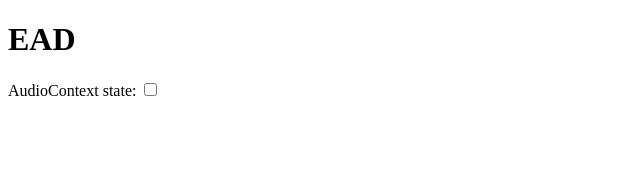
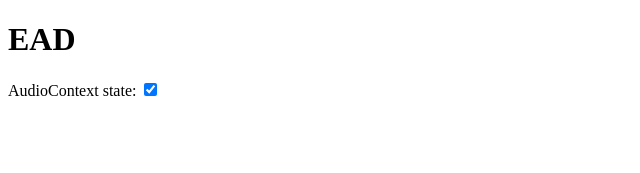
Before and after one commit to servetti-polito/ead-web-audio-intro-and-vis, a React (Vite) app: page / in a window 1280 px wide. Shown: the top 173 px of the page, without its empty margins (0-640 px from the left). Built offline with nearby package versions, Linux system fonts and the light colour scheme.

Commit message:
fix stale .state

```diff
--- a/src/App.jsx
+++ b/src/App.jsx
@@ -8,12 +8,12 @@ function App() {
     osc1: new OscillatorNode(audioCtx)
   })
 
-  const [audioContextState, setAudioContextState] = useState( audioCtx.state == "running"  )
-
   useEffect( () => {
     audioNodes.osc1.connect(audioCtx.destination);
     audioNodes.osc1.start();
   }, [])
+
+  const [audioContextState, setAudioContextState] = useState( audioCtx.state == "running"  )
 
   function handleAudioContextStateChange(ev) {
     setAudioContextState(ev.target.checked);
@@ -26,7 +26,7 @@ function App() {
       <h1>EAD</h1>
       <label htmlFor="audioContextState">AudioContext state: {audioContextState}</label>
       <input type="checkbox" id="audioContextState" name="audioContextState"
-        checked={audioContextState.flag} onChange={ (ev) => handleAudioContextStateChange(ev) } />
+        checked={audioContextState} onChange={ (ev) => handleAudioContextStateChange(ev) } />
       {/* audioCtx.state */ /* WARNING: state is not timely updated in the view */}
     </>
   )
```
